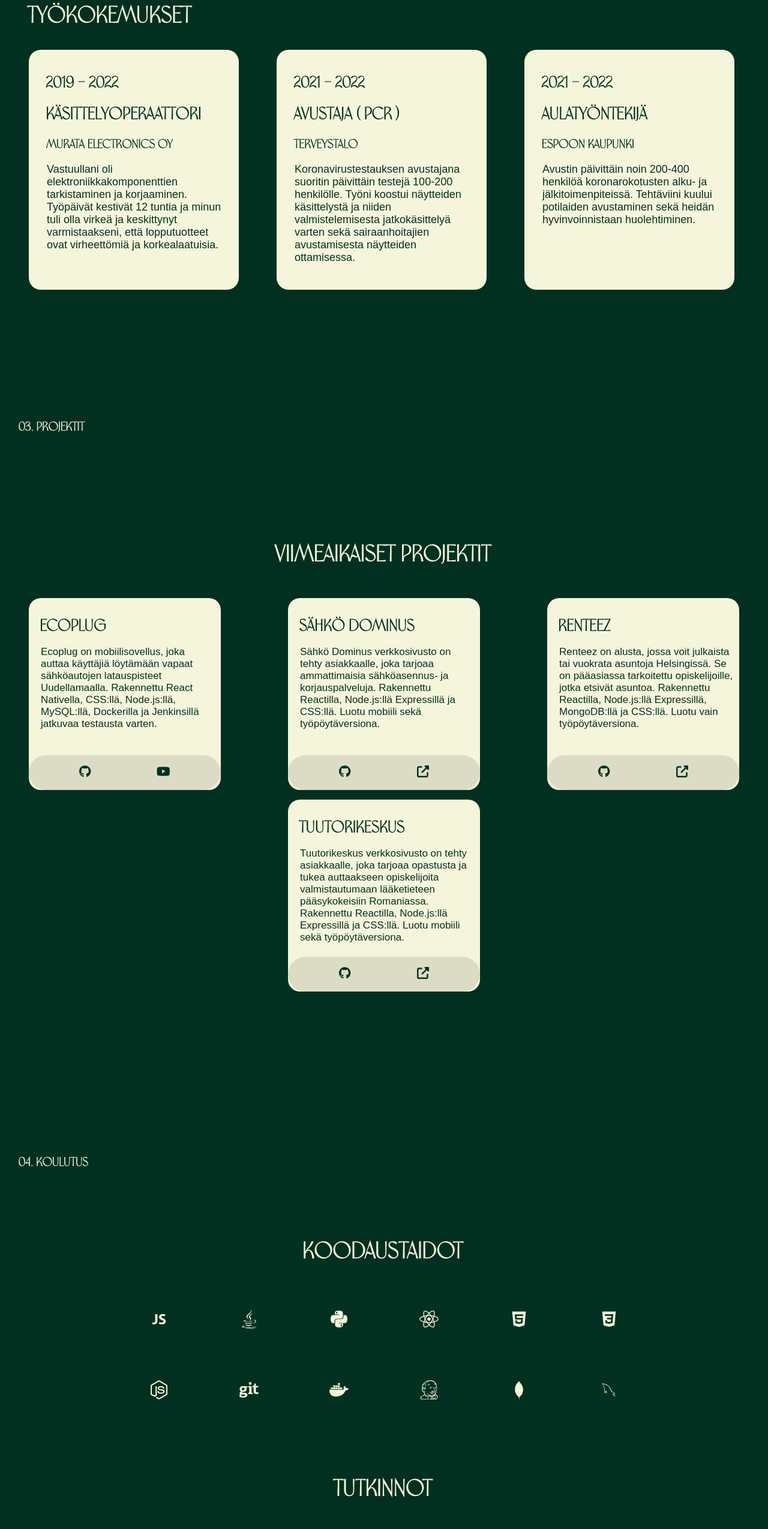
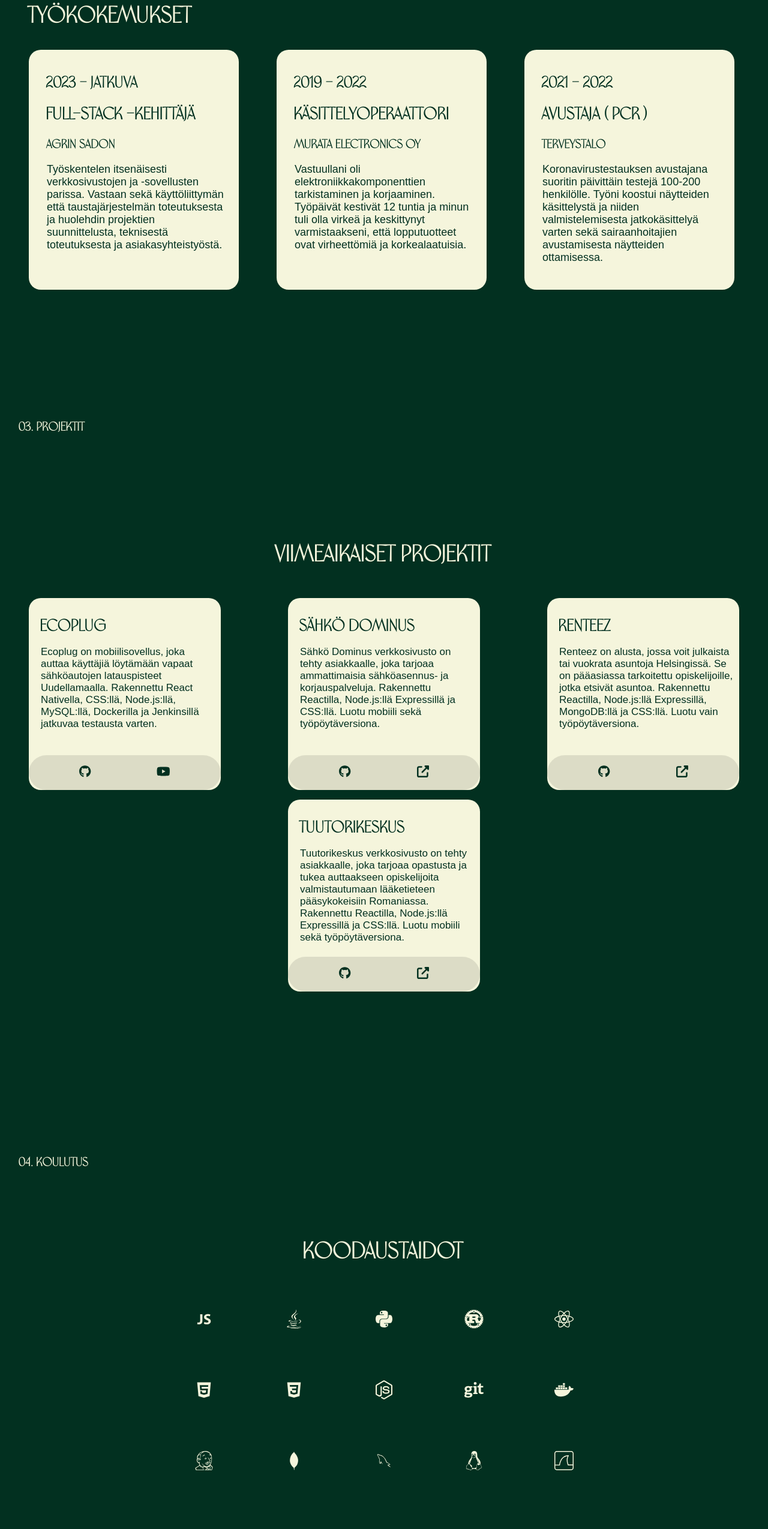
Before and after one commit to Agrinsadon/agrinsadon, a React (Vite) app: page / in a window 1280 px wide. Shown: the part 1940-4489 px from the top of the page at 60% size. Built offline with nearby package versions, Linux system fonts and the light colour scheme.

Commit message:
Added some new updates

```diff
--- a/src/Pages/Education.jsx
+++ b/src/Pages/Education.jsx
@@ -2,13 +2,14 @@
 import React from "react";
 import { FaReact, FaNodeJs, FaDocker, FaPython, FaJava, FaGit } from "react-icons/fa";
 import { DiJavascript1, DiCss3, DiHtml5, DiMongodb, DiMysql } from "react-icons/di";
-import { SiJenkins } from "react-icons/si";
+import { SiJenkins, SiRust, SiLinux, SiWireshark } from "react-icons/si";
 import '../Styles/Education.css';
 
 const icons = [
     { component: DiJavascript1, name: "JavaScript" },
     { component: FaJava, name: "Java" },
     { component: FaPython, name: "Python" },
+    { component: SiRust, name: "Rust" },
     { component: FaReact, name: "React" },
     { component: DiHtml5, name: "HTML" },
     { component: DiCss3, name: "CSS" },
@@ -18,12 +19,15 @@ const icons = [
     { component: SiJenkins, name: "Jenkins" },
     { component: DiMongodb, name: "MongoDB" },
     { component: DiMysql, name: "MySQL" },
+    { component: SiLinux, name: "Linux" },
+    { component: SiWireshark, name: "Wireshark" },
 ];
 
 // eslint-disable-next-line react/prop-types
 const Education = ({ translations }) => {
-    const iconsRow1 = icons.slice(0, 6); // First 6 icons
-    const iconsRow2 = icons.slice(6);   // Remaining icons
+    const iconsRow1 = icons.slice(0, 5); // First 5 icons
+    const iconsRow2 = icons.slice(5, 10); // Next 5 icons
+    const iconsRow3 = icons.slice(10); // Remaining 5 icons
 
     return (
         <>
@@ -35,7 +39,7 @@ const Education = ({ translations }) => {
                 <div className="icon-row">
                     {iconsRow1.map((icon, index) => (
                         <div key={index} className="icon-container">
-                            <icon.component className="icon"/>
+                            <icon.component className="icon" />
                             <span className="icon-name">{icon.name}</span>
                         </div>
                     ))}
@@ -43,7 +47,15 @@ const Education = ({ translations }) => {
                 <div className="icon-row">
                     {iconsRow2.map((icon, index) => (
                         <div key={index} className="icon-container">
-                            <icon.component className="icon"/>
+                            <icon.component className="icon" />
+                            <span className="icon-name">{icon.name}</span>
+                        </div>
+                    ))}
+                </div>
+                <div className="icon-row">
+                    {iconsRow3.map((icon, index) => (
+                        <div key={index} className="icon-container">
+                            <icon.component className="icon" />
                             <span className="icon-name">{icon.name}</span>
                         </div>
                     ))}
@@ -53,12 +65,12 @@ const Education = ({ translations }) => {
 
             <div className="degree-container">
                 <div className="degree-box">
-                    <img src={`./Metropolialogo.png`} alt="Degree Image" className="degree-image-metropolia"/>
+                    <img src={`./Metropolialogo.png`} alt="Degree Image" className="degree-image-metropolia" />
                     <h3 className="degree-title-metropolia">{translations.degreeTitleMetropolia}</h3>
-                    <p className="degree-text">2022 - 2026</p>
+                    <p className="degree-text">2022 - {translations.soon}</p>
                 </div>
                 <div className="degree-box">
-                    <img src={`./Omnialogo.png`} alt="Degree Image" className="degree-image-omnia"/>
+                    <img src={`./Omnialogo.png`} alt="Degree Image" className="degree-image-omnia" />
                     <h3 className="degree-title-omnia">{translations.degreeTitleOmnia}</h3>
                     <p className="degree-text">2015 - 2018</p>
                 </div>
--- a/src/Translation/ENG.json
+++ b/src/Translation/ENG.json
@@ -6,10 +6,16 @@
     "title": "Software Engineer",
     "aboutHeader": "01. About Me",
     "aboutTitle": "Hello, I'm Agrin!",
-    "aboutDescription": "I am a student who is about to transition into a career as a software production engineer. I am preparing to take on challenging tasks and seek opportunities to develop my skills both in my current role and in new areas. I take pride in my strong work ethic, which is reflected in my commitment to producing high-quality work. I am a calm problem-solver by nature and believe that the best solutions arise through collaboration and open communication.",
+    "aboutDescription": "I am a student who is about to transition into a career as a software engineer. I am preparing to take on challenging tasks and seek opportunities to develop my skills both in my current role and in new areas. I take pride in my strong work ethic, which is reflected in my commitment to producing high-quality work. I am a calm problem-solver by nature and believe that the best solutions arise through collaboration and open communication.",
     "experienceHeader": "02. Experience",
     "experienceTitle": "Work Experience",
     "experienceBoxes": [
+        {
+            "date": "2023 - Ongoing",
+            "title": "Full-Stack Developer",
+            "company": "Agrin Sadon",
+            "text": "I work independently on websites and web applications. I am responsible for both front-end and back-end development, and I handle project planning, technical implementation, and client collaboration."
+        },
         {
             "date": "2019 - 2022",
             "title": "Processing Operator",
@@ -82,6 +88,6 @@
     "codeEducation": "Coding Skills",
     "degreeHeader": "Degree's",
     "degreeTitleMetropolia": "Information and communication technology engineer",
-    "degreeTitleOmnia": "Electrical and automation"
-
+    "degreeTitleOmnia": "Electrical and automation",
+    "soon": "ONGOING"
 }
--- a/src/Translation/FIN.json
+++ b/src/Translation/FIN.json
@@ -10,6 +10,12 @@
     "experienceHeader": "02. Kokemus",
     "experienceTitle": "Työkokemukset",
     "experienceBoxes": [
+        {
+            "date": "2023 - jatkuva",
+            "title": "Full-Stack -kehittäjä",
+            "company": "Agrin Sadon",
+            "text": "Työskentelen itsenäisesti verkkosivustojen ja -sovellusten parissa. Vastaan sekä käyttöliittymän että taustajärjestelmän toteutuksesta ja huolehdin projektien suunnittelusta, teknisestä toteutuksesta ja asiakasyhteistyöstä."
+        },
         {
             "date": "2019 - 2022",
             "title": "Käsittelyoperaattori",
@@ -82,5 +88,6 @@
     "codeEducation": "Koodaustaidot",
     "degreeHeader": "Tutkinnot",
     "degreeTitleMetropolia": "Tieto- ja viestintätekniikan insinööri",
-    "degreeTitleOmnia": "Sähkö- ja automaatio asentaja"
+    "degreeTitleOmnia": "Sähkö- ja automaatio asentaja",
+    "soon": "Jatkuva"
 }
```
